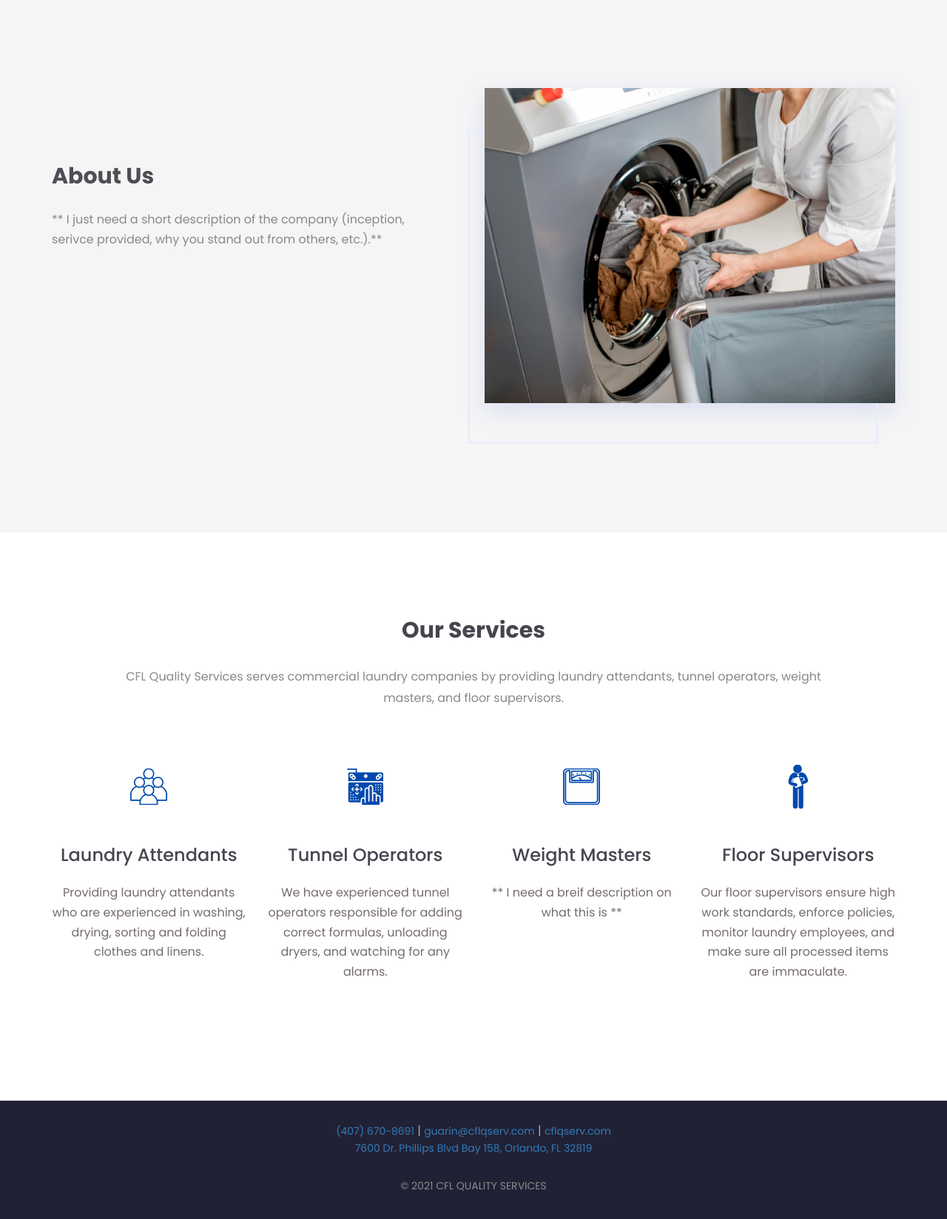
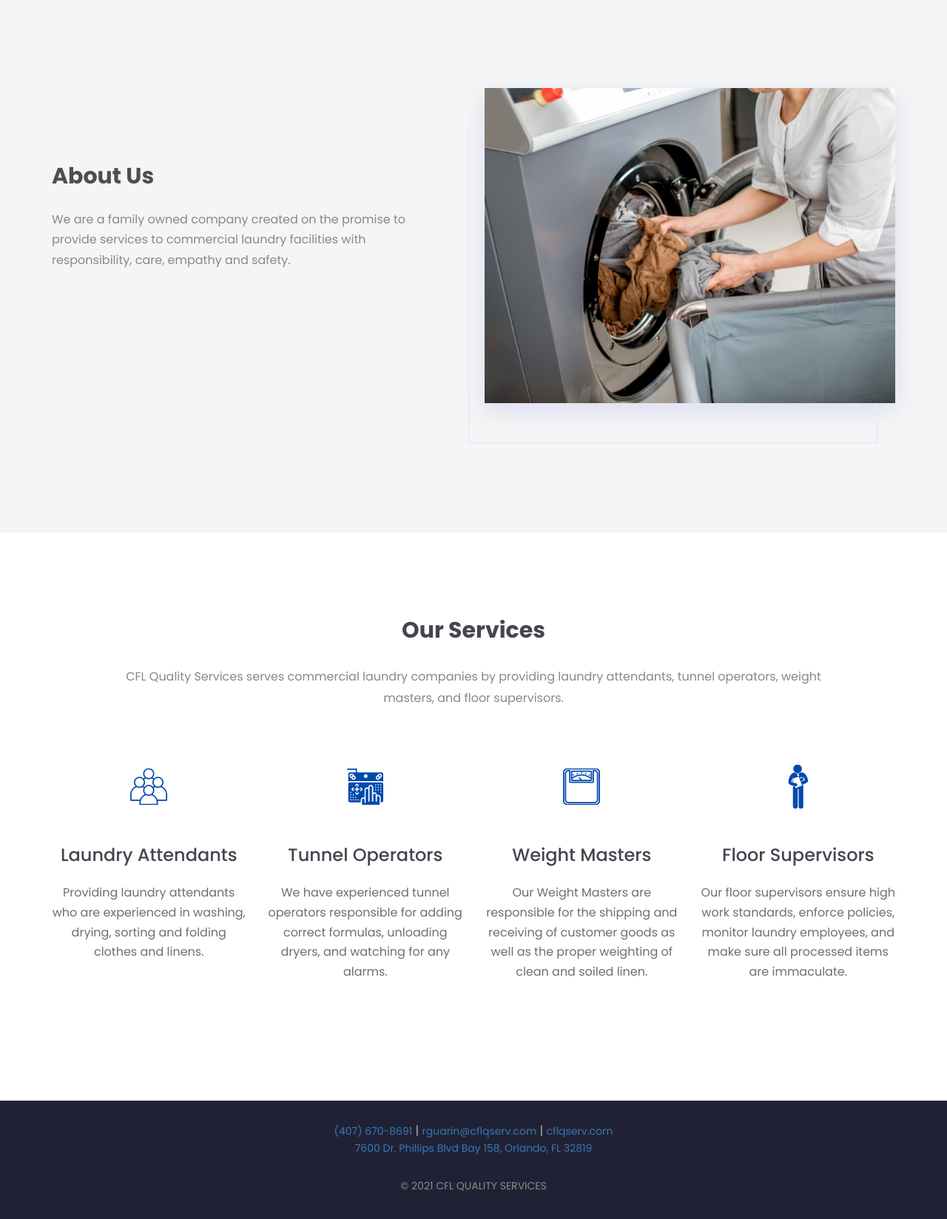
Before and after one commit to Peterortiz82/cfl_quality_services, a PHP site: page / in a window 1280 px wide. Shown: the part 847-2495 px from the top of the page at 74% size. Run offline with PHP 8.4, Linux system fonts and the light colour scheme; some libraries are stand-ins or nearby versions; some web fonts are replaced.

Commit message:
final updates

```diff
--- a/assets/css/style.css
+++ b/assets/css/style.css
@@ -401,7 +401,7 @@ html,body{
 	z-index:1;
 }
 .single-slide-item.slide-2 {
-	background-image:url(../../assets/images/banner/banner2.png);
+	background-image:url(../../assets/images/banner/banner2.jpg);
 	position:relative;
 	z-index:1;
 }
--- a/index.html
+++ b/index.html
@@ -194,7 +194,7 @@
 								<div class="about-us-txt">
 									<h2>about us</h2>
 									<p>
-										** I just need a short description of the company (inception, serivce provided, why you stand out from others, etc.).**
+										We are a family owned company created on the promise to provide services to commercial laundry facilities with responsibility, care, empathy and safety.
 									</p>
 								</div><!--/.about-us-txt-->
 							</div><!--/.single-about-us-->
@@ -265,7 +265,7 @@
 												<a href="#service">Weight Masters</a>
 											</h2>
 											<p>
-												** I need a breif description on what this is **
+												Our Weight Masters are responsible for the shipping and receiving of customer goods as well as the proper weighting of clean and soiled linen.
 											</p>
 										</div><!--/.service-txt-->
 									</div><!--/.service-single-->
@@ -303,7 +303,7 @@
 								</div><!--/.hm-foot-title-->
 								<div class="hm-foot-para">
 									<p>
-										<a href="tel: 407-670-8691">(407) 670-8691</a> | <a href="mailto: rguarin@cflqserv.com"> guarin@cflqserv.com</a> | <a href="http://cflqserv.com/"> cflqserv.com</a>
+										<a href="tel: 407-670-8691">(407) 670-8691</a> | <a href="mailto: rguarin@cflqserv.com"> rguarin@cflqserv.com</a> | <a href="http://cflqserv.com/"> cflqserv.com</a>
 									</p>
 									<p><a href="https://www.google.com/maps/search/?api=1&query=7600%20Dr.%20Phillips%20Blvd%2C%20Bay%2C%20158%20of%20Orlando%2FL%2032819">7600 Dr. Phillips Blvd Bay 158, Orlando, FL 32819</a></p>
 								</div><!--/.hm-foot-para-->
```
Also changed, not shown: assets/images/banner/banner-3.png (added), assets/images/banner/banner2.jpg (added), assets/images/banner/banner2.png (deleted), assets/images/banner/banner3.png.
